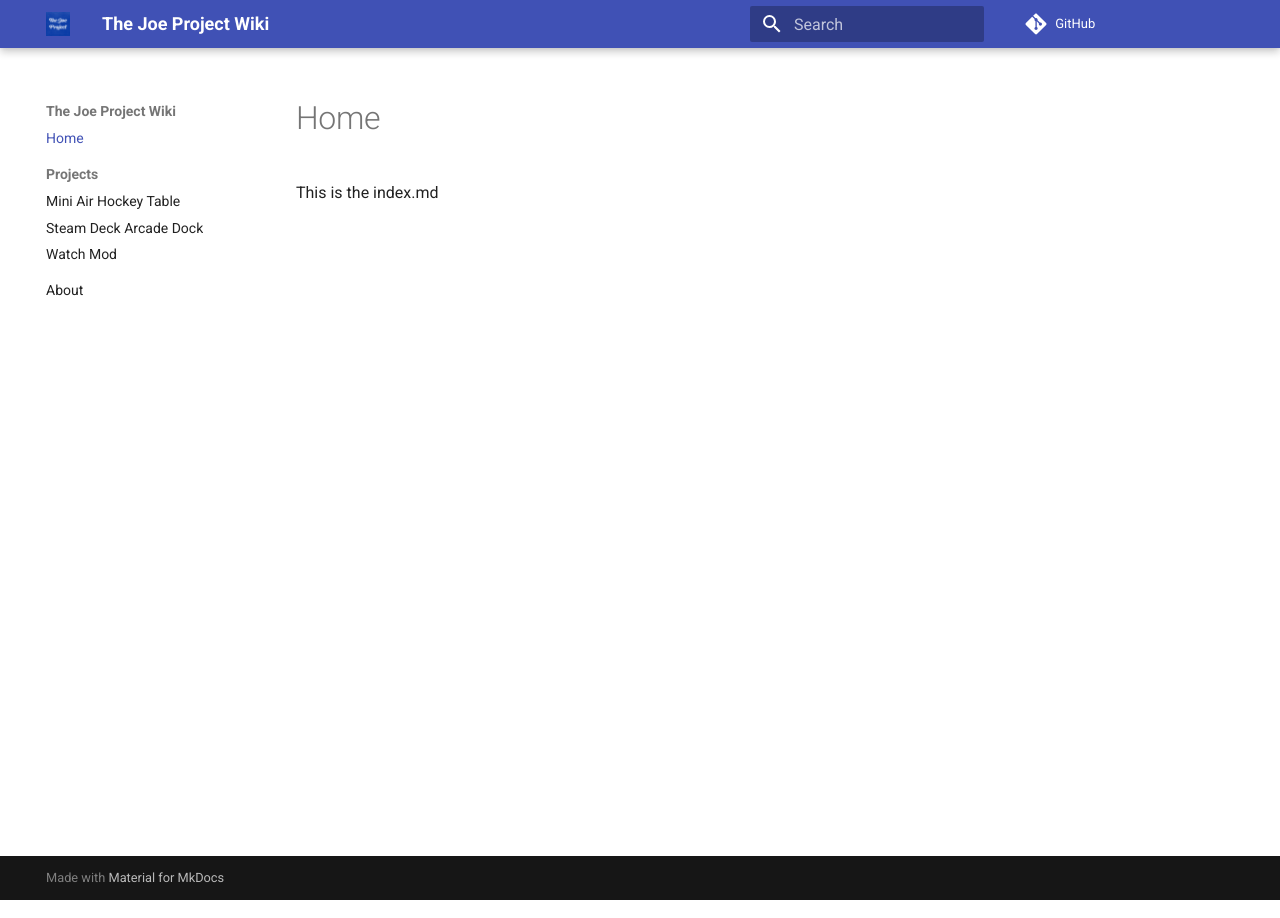
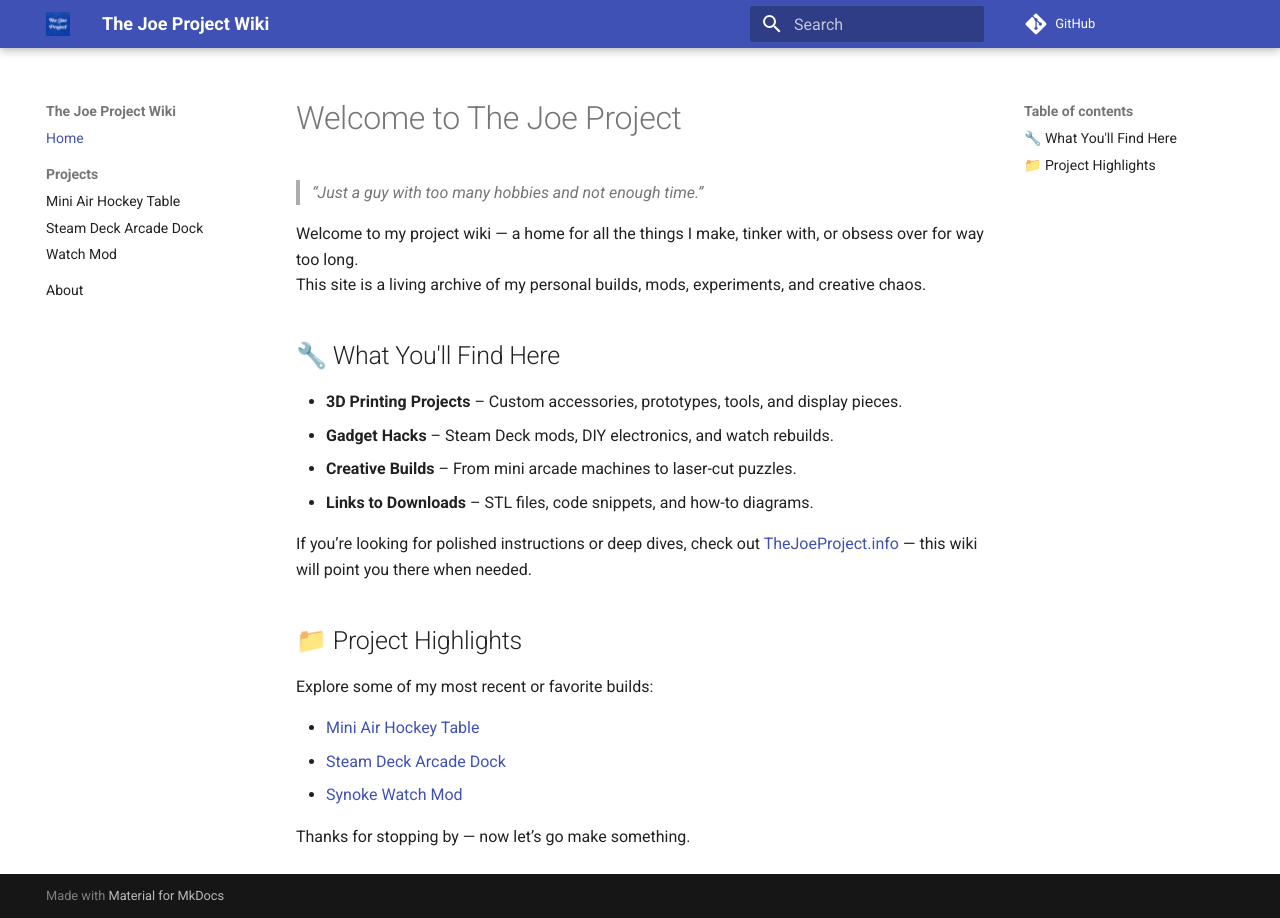
Before and after one commit to jrm328/thejoeproject-info, an MkDocs documentation site: the page built from docs/index.md, in a window 1280 px wide. Built offline with MkDocs 1.6.1 and Material for MkDocs 9.7.7, drawn with Linux system fonts in a browser that asks for light colours; comment, search, counter and statistics services are not loaded.

Commit message:
Update index.md

```diff
--- a/docs/index.md
+++ b/docs/index.md
@@ -1 +1,30 @@
-This is the index.md
+---
+title: Welcome to The Joe Project
+description: A hub for Joe’s creative projects — 3D prints, game builds, gadgets, and whatever else he feels like doing.
+---
+
+# Welcome to The Joe Project
+
+> *“Just a guy with too many hobbies and not enough time.”*
+
+Welcome to my project wiki — a home for all the things I make, tinker with, or obsess over for way too long.
+This site is a living archive of my personal builds, mods, experiments, and creative chaos.
+
+## 🔧 What You'll Find Here
+
+- **3D Printing Projects** – Custom accessories, prototypes, tools, and display pieces.
+- **Gadget Hacks** – Steam Deck mods, DIY electronics, and watch rebuilds.
+- **Creative Builds** – From mini arcade machines to laser-cut puzzles.
+- **Links to Downloads** – STL files, code snippets, and how-to diagrams.
+
+If you’re looking for polished instructions or deep dives, check out [TheJoeProject.info](https://thejoeproject.info) — this wiki will point you there when needed.
+
+## 📁 Project Highlights
+
+Explore some of my most recent or favorite builds:
+
+- [Mini Air Hockey Table](projects/mini-air-hockey.md)
+- [Steam Deck Arcade Dock](projects/steam-deck-arcade.md)
+- [Synoke Watch Mod](projects/watch-mod.md)
+
+Thanks for stopping by — now let’s go make something.
```
